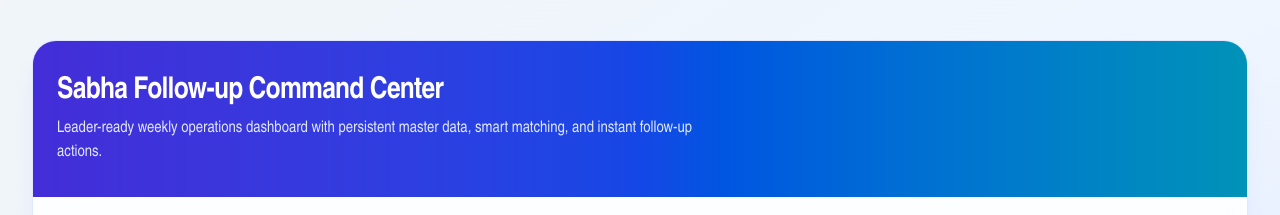
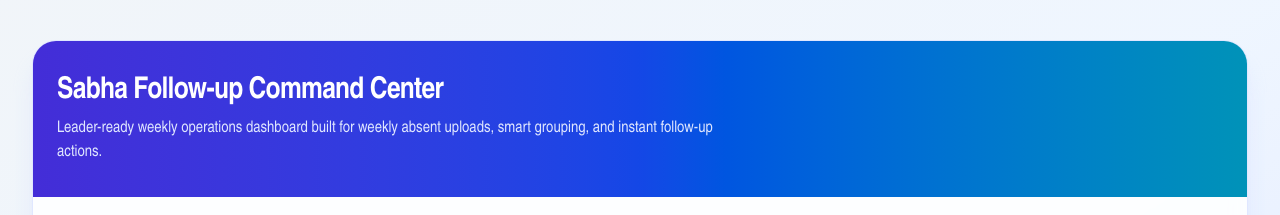
Before and after one commit to AksharBrahm369/sampark-nextjs, a Next.js app: page / in a window 1280 px wide. Shown: the top 215 px of the page. Built offline with nearby package versions, Linux system fonts and the light colour scheme.

Commit message:
Remove remaining master-data wording from dashboard

```diff
--- a/app/page.js
+++ b/app/page.js
@@ -475,7 +475,7 @@ export default function HomePage() {
               Sabha Follow-up Command Center
             </h1>
             <p className="mt-2 max-w-2xl text-sm text-indigo-100 sm:text-base">
-              Leader-ready weekly operations dashboard with persistent master data, smart matching, and instant follow-up actions.
+              Leader-ready weekly operations dashboard built for weekly absent uploads, smart grouping, and instant follow-up actions.
             </p>
           </div>
 
```
